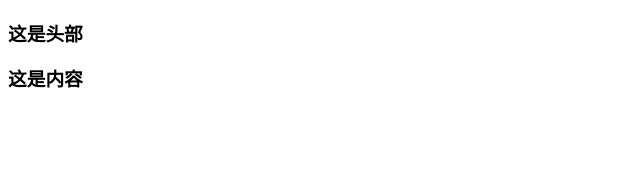
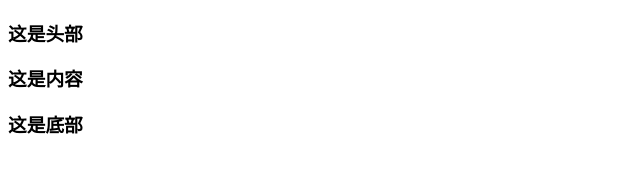
Before and after one commit to sssssam/html5, a plain HTML site: page index.html in a window 1280 px wide. Shown: the whole page, without its empty margins (0-640 px from the left). Drawn offline with Linux system fonts and the light colour scheme.

Commit message:
底部完成

```diff
--- a/index.html
+++ b/index.html
@@ -13,6 +13,9 @@
     <div class="content">
         <h3>这是内容</h3>
     </div>
+    <div class="footer">
+        <h3>这是底部</h3>
+    </div>
 </body>
 
 </html>
```
